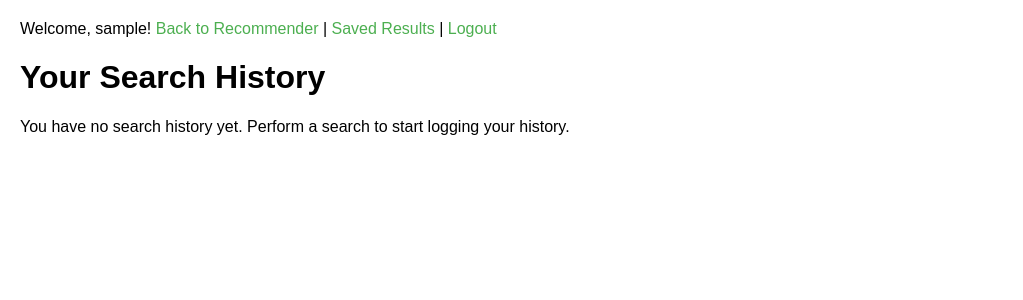
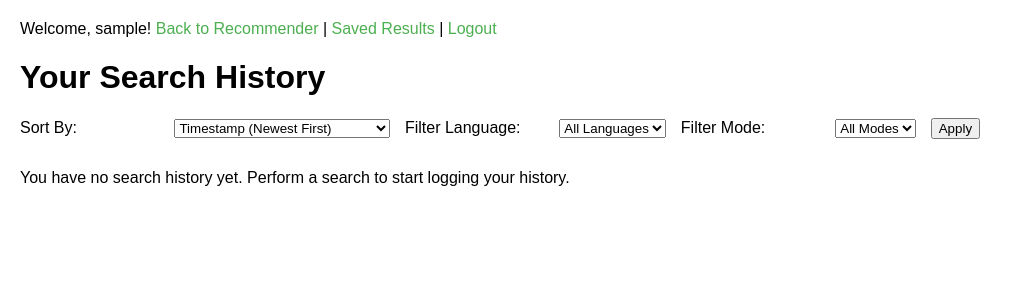
Before and after one commit to poppalewie/code-snippet-recommender, a Flask app: page /search_history in a window 1280 px wide. Shown: the top 300 px of the page, without its empty margins (0-1023 px from the left). Run offline with Flask 3, Linux system fonts and the light colour scheme; the visitor is signed in with stand-in values (Sample User, id 1).

Commit message:
Added sorting and filtering to search history

```diff
--- a/src/app.py
+++ b/src/app.py
@@ -173,7 +173,40 @@ def search_history():
     if os.path.exists(history_file):
         with open(history_file, 'r') as f:
             history = json.load(f)
-    return render_template('search_history.html', history=history)
+
+    # Get sorting and filtering parameters
+    sort_by = request.args.get('sort_by', 'timestamp_desc')
+    filter_language = request.args.get('filter_language', '').strip().lower() or None
+    filter_mode = request.args.get('filter_mode', '').strip().lower() or None
+
+    # Apply filtering
+    filtered_history = history
+    if filter_language:
+        filtered_history = [entry for entry in filtered_history if entry['language'] and entry['language'].lower() == filter_language]
+    if filter_mode:
+        filtered_history = [entry for entry in filtered_history if entry['mode'].lower() == filter_mode]
+
+    # Apply sorting
+    if sort_by == 'timestamp_asc':
+        filtered_history.sort(key=lambda x: x['timestamp'])
+    elif sort_by == 'timestamp_desc':
+        filtered_history.sort(key=lambda x: x['timestamp'], reverse=True)
+    elif sort_by == 'query_asc':
+        filtered_history.sort(key=lambda x: x['query'].lower())
+    elif sort_by == 'query_desc':
+        filtered_history.sort(key=lambda x: x['query'].lower(), reverse=True)
+    elif sort_by == 'num_results_asc':
+        filtered_history.sort(key=lambda x: x['num_results'])
+    elif sort_by == 'num_results_desc':
+        filtered_history.sort(key=lambda x: x['num_results'], reverse=True)
+
+    # Get unique languages and modes for filter dropdowns
+    languages = sorted(set(entry['language'].lower() for entry in history if entry['language']))
+    modes = sorted(set(entry['mode'].lower() for entry in history))
+
+    return render_template('search_history.html', history=filtered_history, sort_by=sort_by,
+                         filter_language=filter_language, filter_mode=filter_mode,
+                         languages=languages, modes=modes)
 
 @app.route('/clear_search_history', methods=['POST'])
 @login_required
--- a/templates/search_history.html
+++ b/templates/search_history.html
@@ -14,6 +14,9 @@
         .success { color: green; }
         .clear-button { background-color: #ff4444; color: white; border: none; padding: 10px 20px; cursor: pointer; margin-top: 10px; }
         .clear-button:hover { background-color: #cc0000; }
+        .filter-form { margin-bottom: 20px; }
+        .filter-form label { display: inline-block; width: 150px; }
+        .filter-form select, .filter-form input { margin-right: 10px; margin-bottom: 10px; }
     </style>
 </head>
 <body>
@@ -30,6 +33,38 @@
             {% endfor %}
         {% endif %}
     {% endwith %}
+
+    <div class="filter-form">
+        <form method="GET" action="{{ url_for('search_history') }}">
+            <label for="sort_by">Sort By:</label>
+            <select id="sort_by" name="sort_by">
+                <option value="timestamp_desc" {% if sort_by == 'timestamp_desc' %}selected{% endif %}>Timestamp (Newest First)</option>
+                <option value="timestamp_asc" {% if sort_by == 'timestamp_asc' %}selected{% endif %}>Timestamp (Oldest First)</option>
+                <option value="query_asc" {% if sort_by == 'query_asc' %}selected{% endif %}>Query (A-Z)</option>
+                <option value="query_desc" {% if sort_by == 'query_desc' %}selected{% endif %}>Query (Z-A)</option>
+                <option value="num_results_asc" {% if sort_by == 'num_results_asc' %}selected{% endif %}>Number of Results (Low to High)</option>
+                <option value="num_results_desc" {% if sort_by == 'num_results_desc' %}selected{% endif %}>Number of Results (High to Low)</option>
+            </select>
+
+            <label for="filter_language">Filter Language:</label>
+            <select id="filter_language" name="filter_language">
+                <option value="" {% if not filter_language %}selected{% endif %}>All Languages</option>
+                {% for lang in languages %}
+                    <option value="{{ lang }}" {% if filter_language == lang %}selected{% endif %}>{{ lang | capitalize }}</option>
+                {% endfor %}
+            </select>
+
+            <label for="filter_mode">Filter Mode:</label>
+            <select id="filter_mode" name="filter_mode">
+                <option value="" {% if not filter_mode %}selected{% endif %}>All Modes</option>
+                {% for mode in modes %}
+                    <option value="{{ mode }}" {% if filter_mode == mode %}selected{% endif %}>{{ mode | capitalize }}</option>
+                {% endfor %}
+            </select>
+
+            <input type="submit" value="Apply">
+        </form>
+    </div>
 
     {% if history %}
         <form method="POST" action="{{ url_for('clear_search_history') }}" onsubmit="return confirm('Are you sure you want to clear your search history? This action cannot be undone.');">
```
